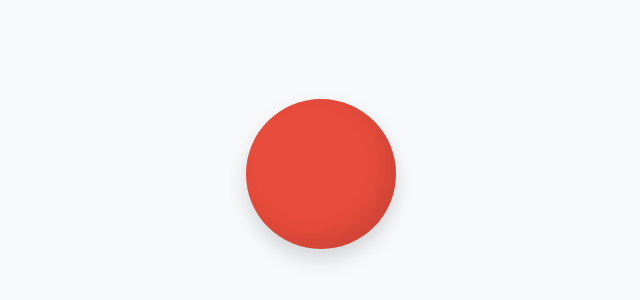
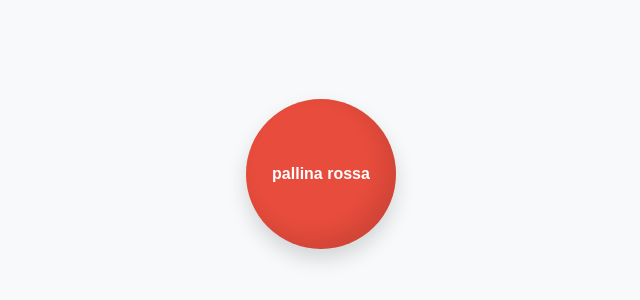
Before and after one commit to fipra/pallinaverde, a plain HTML site: page index.html in a window 1280 px wide. Shown: the part 226-526 px from the top of the page, without its empty margins (319-959 px from the left). Drawn offline with Linux system fonts and the light colour scheme.

Commit message:
Update from AISurf: 14/02/2026, 23:57:18

```diff
--- a/index.html
+++ b/index.html
@@ -8,7 +8,7 @@
 </head>
 <body>
     <div class="container">
-        <div class="ball"></div>
+        <div class="ball">pallina rossa</div>
     </div>
 </body>
 </html>
--- a/style.css
+++ b/style.css
@@ -16,6 +16,14 @@
     border-radius: 50%;
     box-shadow: 0 10px 20px rgba(0, 0, 0, 0.15), inset -10px -10px 20px rgba(0, 0, 0, 0.1);
     transition: transform 0.3s ease;
+    display: flex;
+    justify-content: center;
+    align-items: center;
+    color: white;
+    font-weight: bold;
+    text-align: center;
+    padding: 10px;
+    box-sizing: border-box;
 }
 
 .ball:hover {
```
